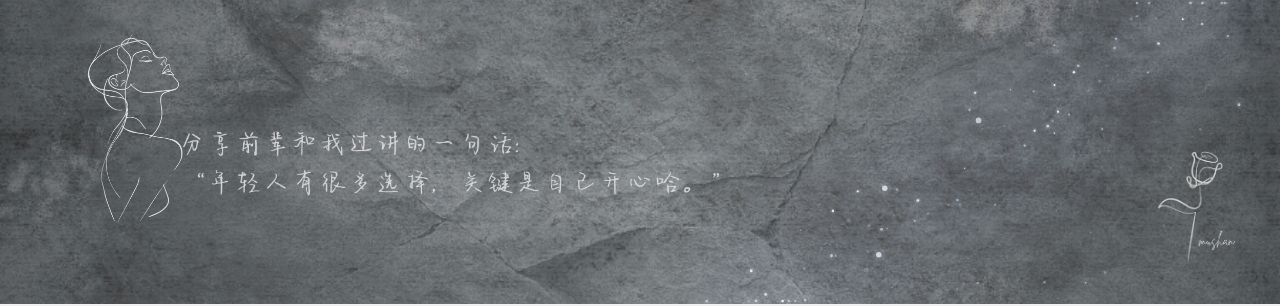
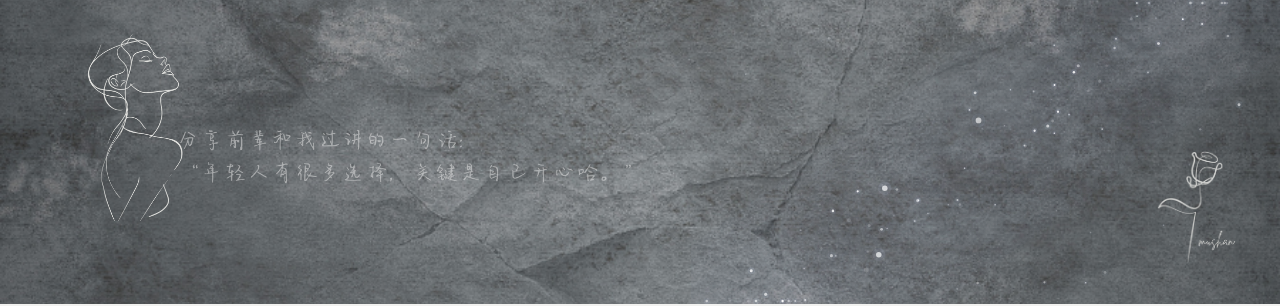
Before and after one commit to mushan-shine/mushanblog, a Next.js app: page / in a window 1280 px wide. Shown: the top 306 px of the page. Built offline with nearby package versions, Linux system fonts and the light colour scheme; a web font is replaced by a local one.

Commit message:
文字颜色已淡化

```diff
--- a/components/Banner.tsx
+++ b/components/Banner.tsx
@@ -43,9 +43,9 @@ export default function Banner() {
           position: "absolute",
           left: "13%",
           top: "40%",
-          width: "clamp(320px, 44%, 900px)",
+          width: "clamp(260px, 37%, 760px)",
           height: "auto",
-          opacity: 0.9,
+          opacity: 0.55,
           filter: "invert(1) brightness(0.88)",
           pointerEvents: "none",
         }}
```
